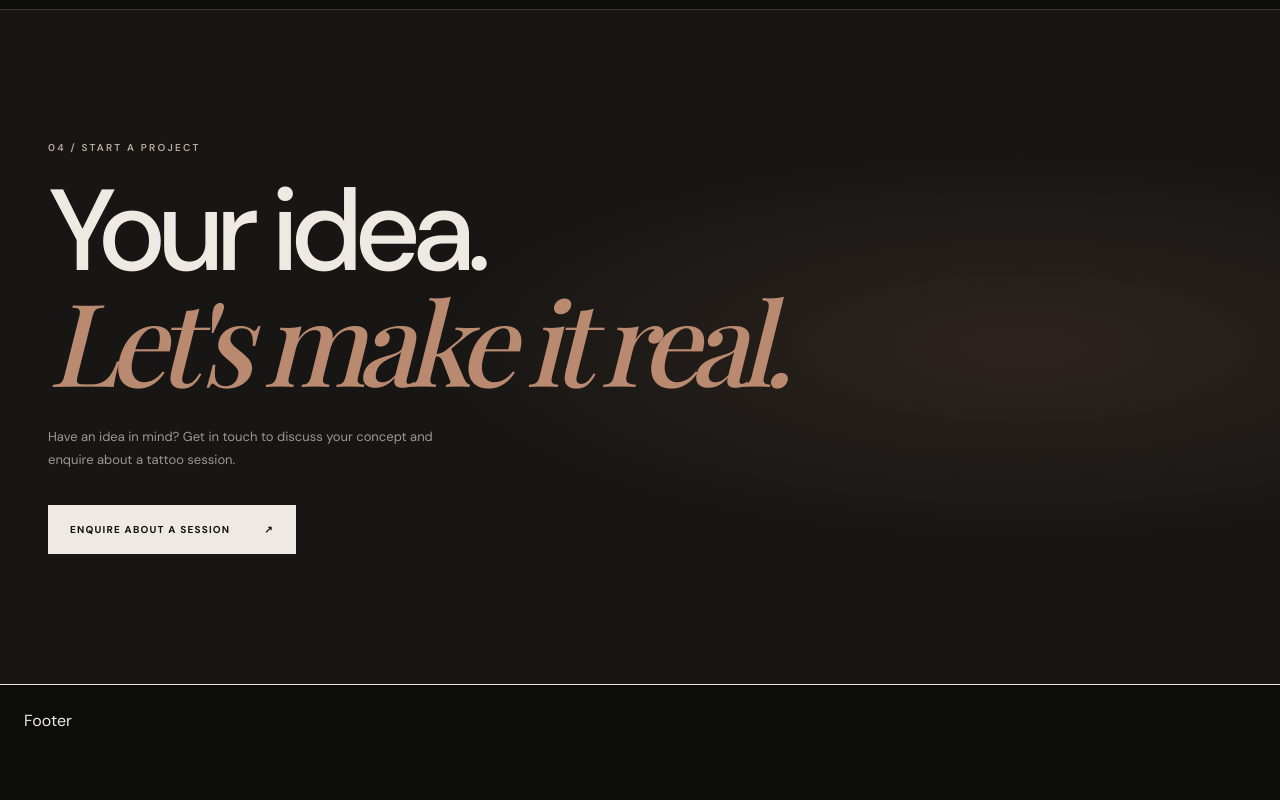
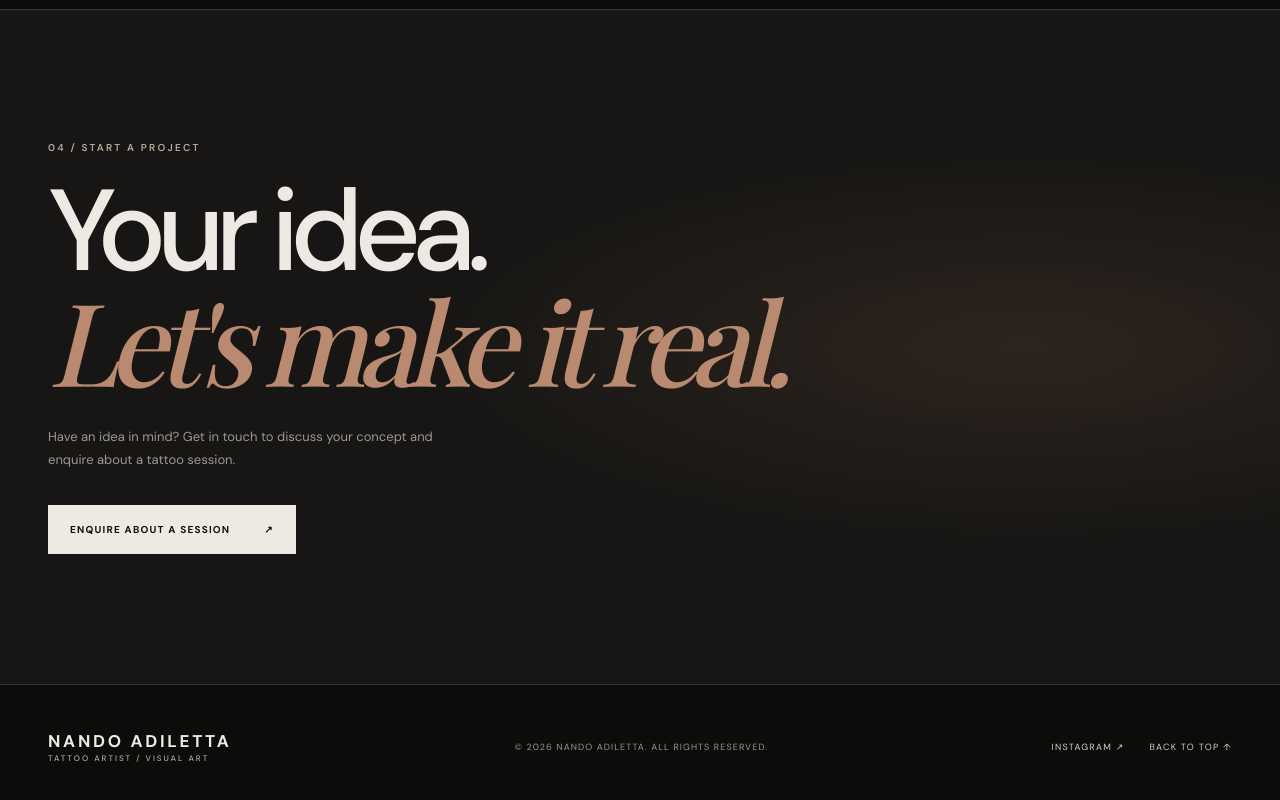
Before and after one commit to khryzao/Adiletta, a Next.js app: page / in a window 1280 px wide. Shown: the part 3614-4414 px from the top of the page. Before the commit the page ends 4371 px from the top, so only its background shows below. Built offline with nearby package versions, Linux system fonts and the light colour scheme; a web font is replaced by a local one.

Commit message:
Create artist portfolio footer and Instagram link

```diff
--- a/components/layout/Footer.tsx
+++ b/components/layout/Footer.tsx
@@ -1,3 +1,19 @@
+const instagram = "https://www.instagram.com/nandoadiletta/";
+
 export default function Footer() {
-  return <footer className="p-6 border-t">Footer</footer>;
+  return (
+    <footer className="site-footer">
+      <div className="page-shell footer-inner">
+        <a className="brand" href="#home">
+          NANDO ADILETTA
+          <small>TATTOO ARTIST / VISUAL ART</small>
+        </a>
+        <p className="footer-copy">© {new Date().getFullYear()} Nando Adiletta. All rights reserved.</p>
+        <div className="footer-social">
+          <a href={instagram} target="_blank" rel="noreferrer">Instagram ↗</a>
+          <a href="#home">Back to top ↑</a>
+        </div>
+      </div>
+    </footer>
+  );
 }
```
